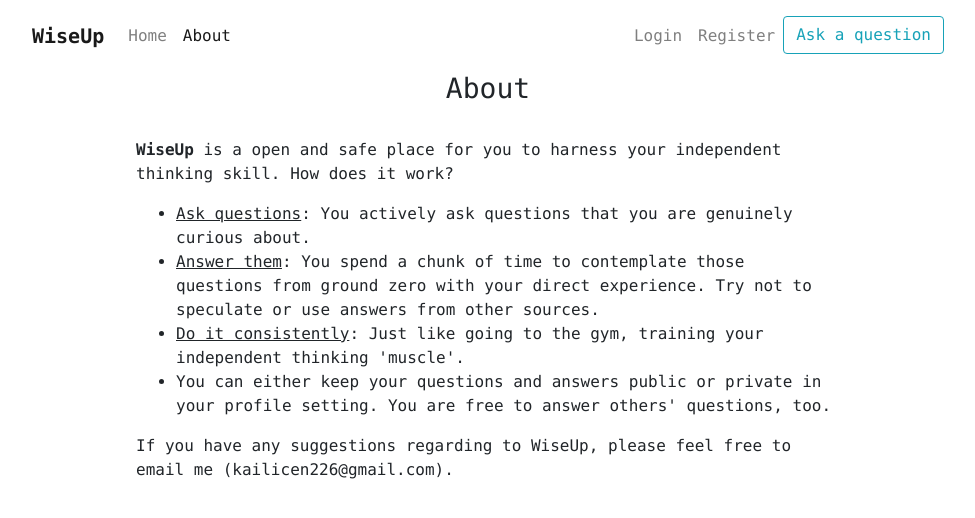
After one commit to kailicen/wiseup_app, a Django app: page /about/ in a window 1280 px wide. The commit adds this page. Shown: the top 518 px of the page, without its empty margins (152-1127 px from the left). Run offline with Django 3.2, Linux system fonts and the light colour scheme; some libraries are stand-ins or nearby versions.

Commit message:
about page

```diff
--- /dev/null
+++ b/wiseup/templates/wiseup/about.html
@@ -0,0 +1,15 @@
+{% extends "wiseup/base.html" %} {% block content %}
+<div class="d-flex flex-column p-2 restraint-flex">
+  <h3>About</h3>
+  <p class="mt-4"><b>WiseUp</b> is a open and safe place for you to harness your independent thinking skill. How does it work? </p>
+  <ul>
+    <li><u>Ask questions</u>: You actively ask questions that you are genuinely curious about. </li>
+    <li><u>Answer them</u>: You spend a chunk of time to contemplate those questions from ground zero with your direct experience.
+      Try not to speculate or use answers from other sources. </li>
+    <li><u>Do it consistently</u>: Just like going to the gym, training your independent thinking 'muscle'. </li>
+    <li>You can either keep your questions and answers public or private in your profile setting.
+      You are free to answer others' questions, too. </li>
+  </ul>
+  <p>If you have any suggestions regarding to WiseUp, please feel free to email me (kailicen226@gmail.com). </p>
+</div>
+{% endblock content %}
--- a/wiseup/templates/wiseup/base.html
+++ b/wiseup/templates/wiseup/base.html
@@ -53,7 +53,7 @@
                 <a class="nav-link" href="{% url 'wiseup-home' %}">Home</a>
               </li>
               <li class="nav-item">
-                <a class="nav-link" href="{% url 'wiseup-resources' %}"
+                <a class="nav-link" href="{% url 'wiseup-about' %}"
                   >About</a
                 >
               </li>
--- a/wiseup/templates/wiseup/resources.html
+++ /dev/null
@@ -1,6 +0,0 @@
-{% extends "wiseup/base.html" %} {% block content %}
-<div class="d-flex flex-column p-2 restraint-flex text-center">
-  <h3>About</h3>
-  <p>Content...</p>
-</div>
-{% endblock content %}
--- a/wiseup/urls.py
+++ b/wiseup/urls.py
@@ -1,6 +1,5 @@
 from django.urls import path
 
-from wiseup.models import Question
 from . import views
 from .views import (
     QuestionListView, UserQuestionListView, UserAnswerListView,
@@ -22,5 +21,5 @@ urlpatterns = [
     path('question/<int:pk>/delete/', QuestionDeleteView.as_view(), name='question-delete'),
     path('answer/<int:pk>/delete/', AnswerDeleteView.as_view(), name='answer-delete'),
 
-    path('resources/', views.resources, name='wiseup-resources'),
+    path('about/', views.about, name='wiseup-about'),
 ]
--- a/wiseup/views.py
+++ b/wiseup/views.py
@@ -177,11 +177,5 @@ class AnswerDeleteView(LoginRequiredMixin, UserPassesTestMixin, DeleteView):
         return reverse_lazy('question-detail', kwargs={'pk':self.get_object().question.id})
 
 
-def resources(request):
-    return render(request, 'wiseup/resources.html')
-
-def questions(request):
-    return render(request, 'me/questions.html')
-
-def answers(request):
-    return render(request, 'me/answers.html')
+def about(request):
+    return render(request, 'wiseup/about.html')
```
